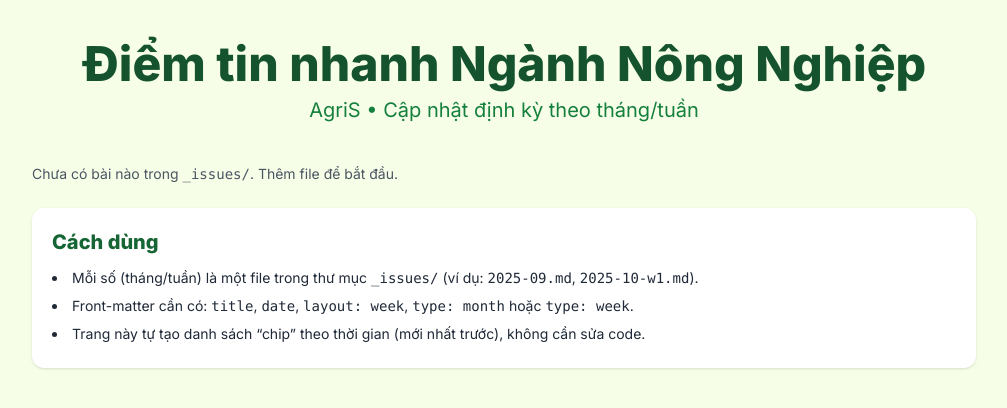
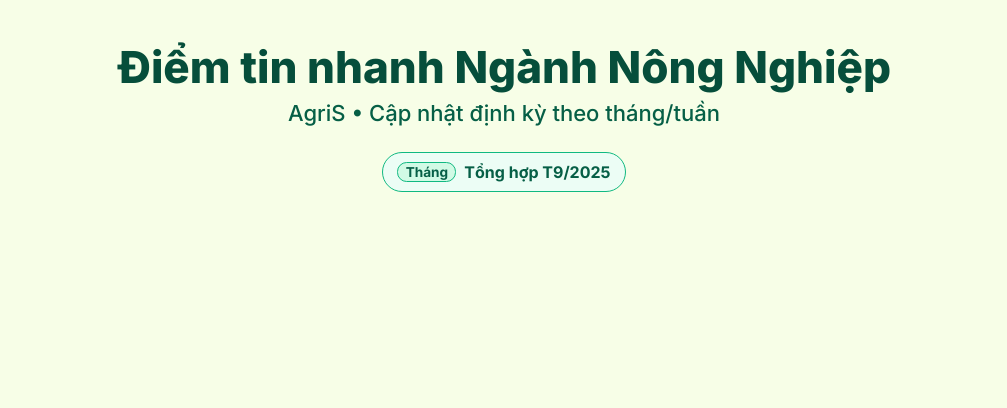
Before and after one commit to nnt471-collab/News-letter, a Jekyll site: the page built from index.html, in a window 1280 px wide. Shown: the top 408 px of the page, without its empty margins (136-1143 px from the left). Built offline with Jekyll 4.4.1, drawn with Linux system fonts in a browser that asks for light colours; nearby versions of some CDN libraries.

Commit message:
Update index.html

```diff
--- a/index.html
+++ b/index.html
@@ -1,67 +1,67 @@
 ---
-# trang chủ
+layout: none
 ---
 
-<!DOCTYPE html>
+<!doctype html>
 <html lang="vi">
 <head>
-  <meta charset="utf-8" />
-  <meta name="viewport" content="width=device-width,initial-scale=1" />
+<meta charset="utf-8">
+<meta name="viewport" content="width=device-width, initial-scale=1">
 <title>Điểm tin nhanh Ngành Nông Nghiệp – AgriS</title>
 <link rel="preconnect" href="https://fonts.googleapis.com">
 <link rel="preconnect" href="https://fonts.gstatic.com" crossorigin>
-  <link href="https://fonts.googleapis.com/css2?family=Inter:wght@400;600;700;800&display=swap" rel="stylesheet">
-  <script src="https://cdn.tailwindcss.com"></script>
+<link href="https://fonts.googleapis.com/css2?family=Inter:wght@500;700;800&display=swap" rel="stylesheet">
 <style>
-    body{font-family:'Inter',system-ui,-apple-system,Segoe UI,Roboto,Arial,sans-serif;background:#F7FEE7}
-    .chip{border:1px solid #22c55e33;padding:.5rem .875rem;border-radius:9999px}
-    .chip.active{background:#16a34a;color:#fff;border-color:#16a34a}
+  :root{--agr-primary:#065f46;--agr-chip:#ecfdf5;--agr-chip-b:#10b981}
+  body{font-family:Inter,system-ui,-apple-system,Segoe UI,Roboto,Arial,sans-serif;background:#f7fee7;margin:0;color:#0f172a}
+  .wrap{max-width:1000px;margin:0 auto;padding:40px 16px}
+  h1{font-size:clamp(28px,4.8vw,44px);color:#064e3b;margin:0 0 6px;font-weight:800;text-align:center}
+  .subtitle{color:#065f46;text-align:center;font-size:clamp(16px,3.6vw,22px);margin-bottom:26px}
+  .chips{display:flex;flex-wrap:wrap;gap:12px;justify-content:center}
+  .chip{display:inline-flex;align-items:center;gap:8px;padding:.55rem .9rem;border:1px solid var(--agr-chip-b);background:var(--agr-chip);
+        color:#065f46;border-radius:999px;font-weight:700;text-decoration:none}
+  .chip .tag{font-weight:700;font-size:.85em;background:#d1fae5;border:1px solid var(--agr-chip-b);padding:.05rem .45rem;border-radius:.6rem}
+  .empty{max-width:900px;margin:26px auto 0;background:#fff;border:1px solid #bbf7d0;border-radius:14px;padding:18px}
+  .help li{margin:.4rem 0}
 </style>
 </head>
-<body class="text-gray-800">
-  <main class="mx-auto max-w-5xl p-4 sm:p-6 md:p-10">
-    <header class="mb-8 sm:mb-10 text-center">
-      <h1 class="text-3xl md:text-5xl font-extrabold text-green-900">Điểm tin nhanh Ngành Nông Nghiệp</h1>
-      <p class="text-green-700 md:text-xl mt-2">AgriS • Cập nhật định kỳ theo tháng/tuần</p>
-    </header>
+<body>
+<div class="wrap">
+  <h1>Điểm tin nhanh Ngành Nông Nghiệp</h1>
+  <div class="subtitle">AgriS • Cập nhật định kỳ theo tháng/tuần</div>
 
-    <!-- Tabs (tự sinh từ collection _issues) -->
-    <div class="flex flex-wrap gap-3 mb-6">
-      {%- comment -%}
-        An toàn: nếu site.issues nil thì lấy từ site.collections['issues'].docs,
-        nếu vẫn không có thì gán mảng rỗng để tránh lỗi sort.
-      {%- endcomment -%}
-      {%- assign _issuesA = site.issues -%}
-      {%- if _issuesA == nil or _issuesA == empty -%}
-        {%- assign _issuesColl = site.collections['issues'] -%}
-        {%- if _issuesColl and _issuesColl.docs -%}
-          {%- assign _issuesA = _issuesColl.docs -%}
-        {%- else -%}
-          {%- assign _issuesA = "" | split: "," -%}
-        {%- endif -%}
-      {%- endif -%}
+  {% assign list_months = site.months | sort: "date" | reverse %}
+  {% assign list_weeks  = site.weeks  | sort: "date" | reverse %}
+  {% assign issues = list_months | concat: list_weeks %}
 
-      {%- assign issues_sorted = _issuesA | sort: 'date' | reverse -%}
-      {%- for post in issues_sorted -%}
-        <a class="chip {% if forloop.first %}active{% endif %}" href="{{ post.url | relative_url }}">
-          {{ post.title }}
+  {% if issues.size > 0 %}
+    <div class="chips">
+      {% for it in issues %}
+        {% assign is_month = it.type == "month" or it.layout == "month" %}
+        {% if is_month %}
+          {% assign p = it.period | default: it.date | date: "%Y-%m" %}
+          {% assign mnum = it.date | date: "%-m" %}
+          <a class="chip" href="{{ it.url | relative_url }}">
+            <span class="tag">Tháng</span>
+            Tổng hợp T{{ mnum }}/{{ it.date | date: "%Y" }}
           </a>
-      {%- endfor -%}
-
-      {%- if issues_sorted == empty -%}
-        <span class="text-sm text-gray-600">Chưa có bài nào trong <code>_issues/</code>. Thêm file để bắt đầu.</span>
-      {%- endif -%}
+        {% else %}
+          <a class="chip" href="{{ it.url | relative_url }}">
+            <span class="tag">Tuần</span>
+            {{ it.title }}
+          </a>
+        {% endif %}
+      {% endfor %}
     </div>
-
-    <!-- Intro -->
-    <div class="bg-white rounded-xl shadow p-5">
-      <h2 class="font-extrabold text-green-800 text-xl mb-2">Cách dùng</h2>
-      <ul class="list-disc list-inside text-sm leading-7">
-        <li>Mỗi số (tháng/tuần) là một file trong thư mục <code>_issues/</code> (ví dụ: <code>2025-09.md</code>, <code>2025-10-w1.md</code>).</li>
-        <li>Front-matter cần có: <code>title</code>, <code>date</code>, <code>layout: week</code>, <code>type: month</code> hoặc <code>type: week</code>.</li>
-        <li>Trang này tự tạo danh sách “chip” theo thời gian (mới nhất trước), không cần sửa code.</li>
+  {% else %}
+    <div class="empty">
+      <strong>Chưa có bài nào trong <code>_months/</code> hoặc <code>_weeks/</code>.</strong>
+      <ul class="help">
+        <li>Mỗi số là một file trong <code>_months/</code> (ví dụ: <code>2025-09.md</code>) hoặc <code>_weeks/</code> (ví dụ: <code>2025-10-w1.md</code>).</li>
+        <li>Front-matter bắt buộc: <code>title</code>, <code>date</code>, <code>layout</code> (<code>month</code> hoặc <code>week</code>), <code>type</code> (<code>month</code>|<code>week</code>).</li>
       </ul>
     </div>
-  </main>
+  {% endif %}
+</div>
 </body>
 </html>
```
Lines whose indentation alone changed are shown as unchanged.
